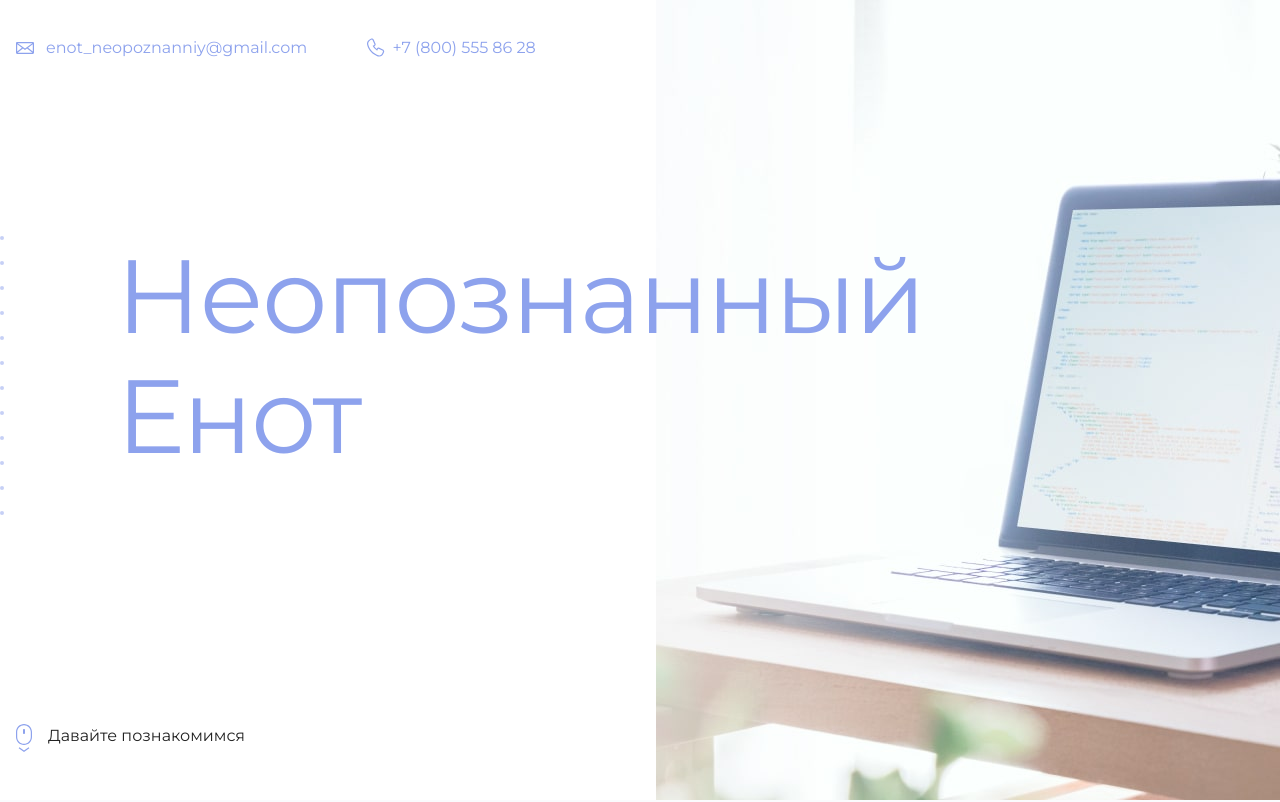
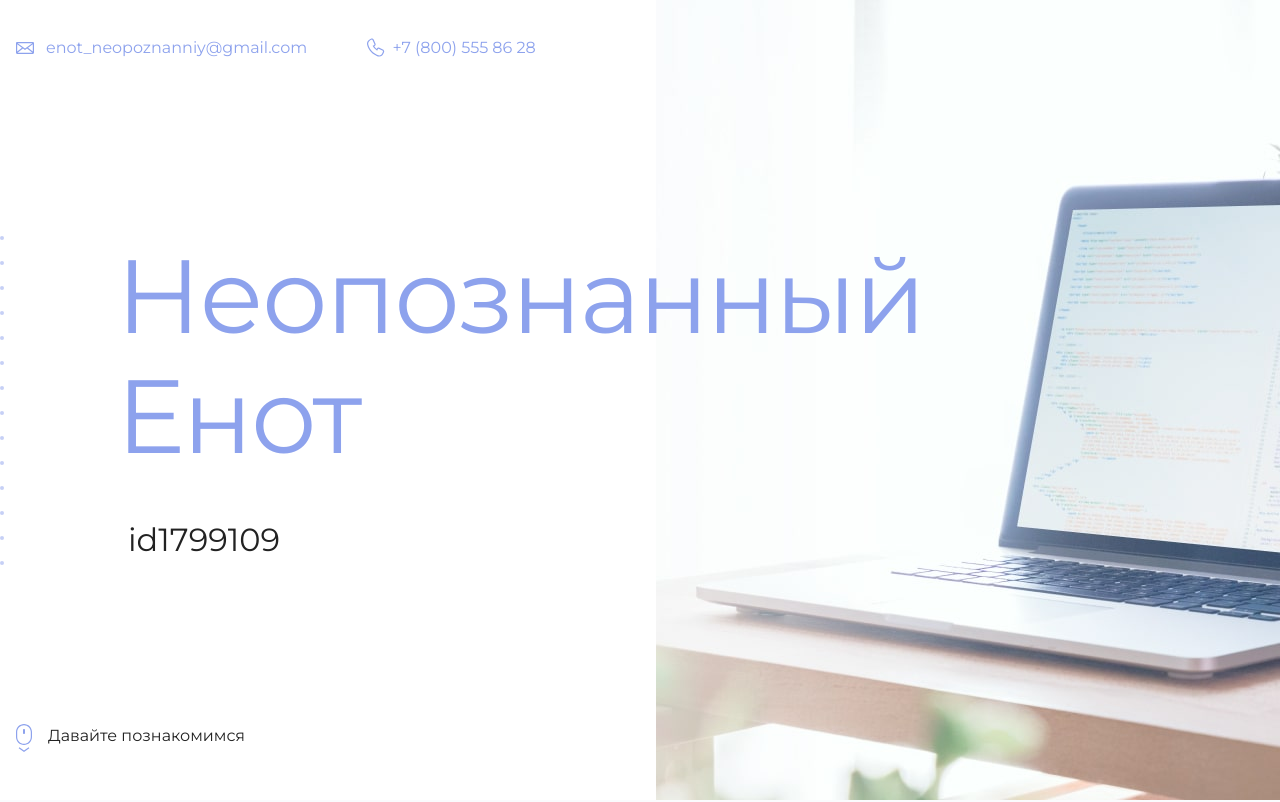
Before and after one commit to schritter74/github-pages-example, a plain HTML site: page index.html in a window 1280 px wide. Shown: the top 802 px of the page. Drawn offline with Linux system fonts and the light colour scheme.

Commit message:
Update index.html
Added HtmlAcademy profile ID

```diff
--- a/index.html
+++ b/index.html
@@ -19,7 +19,7 @@
       <section class="hero-image">
         <div class="container">
           <h1 class="heading">Неопознанный Енот</h1>
-          <p><!-- Тут ваш id на сайте Академии --></p>
+          <p>id1799109</p>
         </div>
       </section>
 
```
